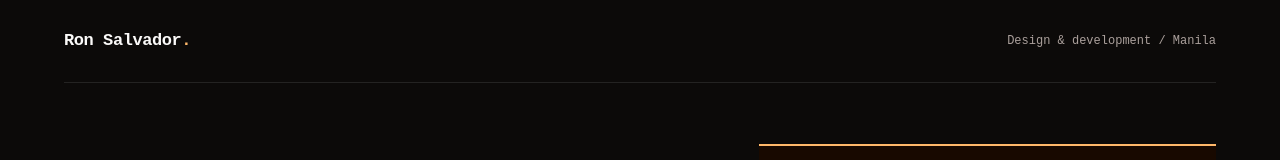
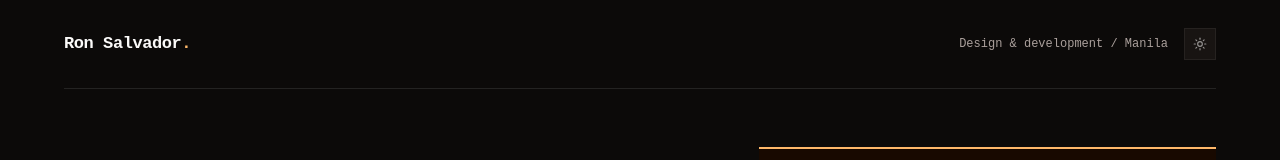
Before and after one commit to Zerudosuu/PortfolioFinal, a React (Vite) app in the folder client/: page / in a window 1280 px wide. Shown: the top 160 px of the page. Built offline with nearby package versions, Linux system fonts and the light colour scheme.

Commit message:
feat: add theme toggles to entry pages

```diff
--- a/client/src/components/schedule-page.tsx
+++ b/client/src/components/schedule-page.tsx
@@ -1,6 +1,7 @@
 import { useEffect, useMemo, useState } from "react"
 import schedulingData from "../content/scheduling.json"
 import { googleBookingUrl } from "../lib/google-booking"
+import { ThemeToggle } from "./theme-toggle"
 
 type CalendarDate = { iso: string; day: number; inMonth: boolean; available: boolean }
 type AvailableSlot = { start: string; end: string; token: string }
@@ -186,7 +187,10 @@ export function SchedulePage() {
     <main className="entry-page booking-page">
       <header className="entry-header">
         <a className="entry-name" href="#/welcome">Ron Salvador<span aria-hidden="true">.</span></a>
-        <a className="entry-back" href="#/portfolio">View portfolio</a>
+        <div className="flex items-center gap-4">
+          <a className="entry-back" href="#/portfolio">View portfolio</a>
+          <ThemeToggle />
+        </div>
       </header>
       <div className="booking-content">
         <header>
--- /dev/null
+++ b/client/src/components/theme-toggle.tsx
@@ -0,0 +1,18 @@
+import { Moon, Sun } from "lucide-react"
+import { useTheme } from "./theme-provider"
+
+export function ThemeToggle() {
+  const { theme, setTheme } = useTheme()
+  const isDark = theme === "dark" || (theme === "system" && window.matchMedia("(prefers-color-scheme: dark)").matches)
+
+  return (
+    <button
+      type="button"
+      onClick={() => setTheme(isDark ? "light" : "dark")}
+      aria-label={isDark ? "Switch to light mode" : "Switch to dark mode"}
+      className="flex h-8 w-8 items-center justify-center rounded-lg border border-border/60 bg-muted/40 text-foreground/55 transition-all hover:bg-muted hover:text-foreground"
+    >
+      {isDark ? <Sun className="h-[14px] w-[14px]" /> : <Moon className="h-[14px] w-[14px]" />}
+    </button>
+  )
+}
--- a/client/src/components/welcome-page.tsx
+++ b/client/src/components/welcome-page.tsx
@@ -1,13 +1,17 @@
 import { ArrowUpRight } from "lucide-react"
 import { Mascot } from "page-mascot"
 import welcomeData from "../content/welcome.json"
+import { ThemeToggle } from "./theme-toggle"
 
 export function WelcomePage() {
   return (
     <main className="entry-page welcome-page">
       <header className="entry-header">
         <a className="entry-name" href="#/welcome" aria-label="Ron Salvador, welcome">Ron Salvador<span aria-hidden="true">.</span></a>
-        <span className="entry-location">Design & development / Manila</span>
+        <div className="flex items-center gap-4">
+          <span className="entry-location">Design & development / Manila</span>
+          <ThemeToggle />
+        </div>
       </header>
 
       <div className="welcome-layout">
```
